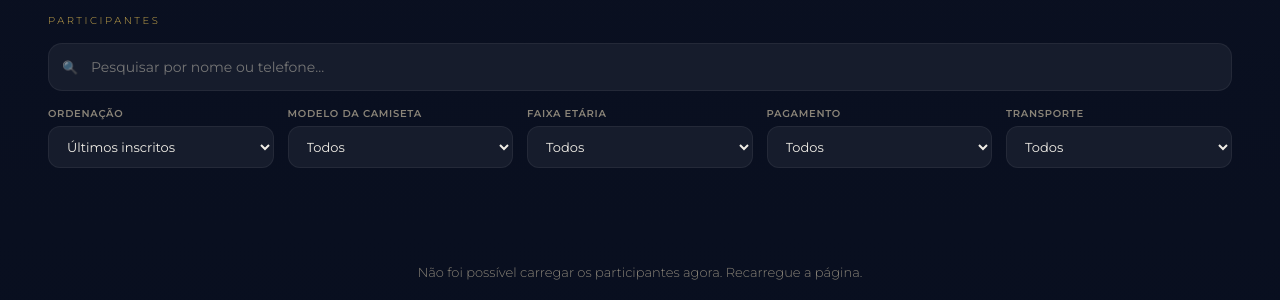
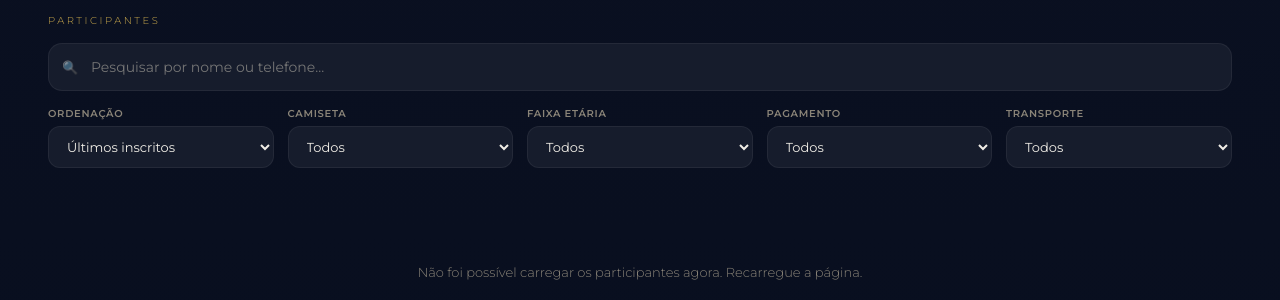
Before and after one commit to GabrielGab935/Desperta-VII---Teste, a Flask app: page /admin/dashboard in a window 1280 px wide. Shown: the part 167-467 px from the top of the page. Run offline with Flask 3, Linux system fonts and the light colour scheme; the visitor is signed in with stand-in values (Sample User, id 1); parts of the project's set-up code (start-up, migrations or seed data) failed here and were passed over; some libraries are stand-ins or nearby versions.

Commit message:
Update label for camiseta filter in dashboard

```diff
--- a/templates/dashboard.html
+++ b/templates/dashboard.html
@@ -68,11 +68,12 @@
         </div>
 
         <div class="filtro-field">
-          <label for="filtro-camiseta">Modelo da camiseta</label>
+          <label for="filtro-camiseta">Camiseta</label>
           <select id="filtro-camiseta">
             <option value="todos">Todos</option>
             <option value="masculino">Modelo masculino</option>
             <option value="feminino">Modelo feminino</option>
+            <option value="nao">Não quis camiseta</option>
           </select>
         </div>
 
```
